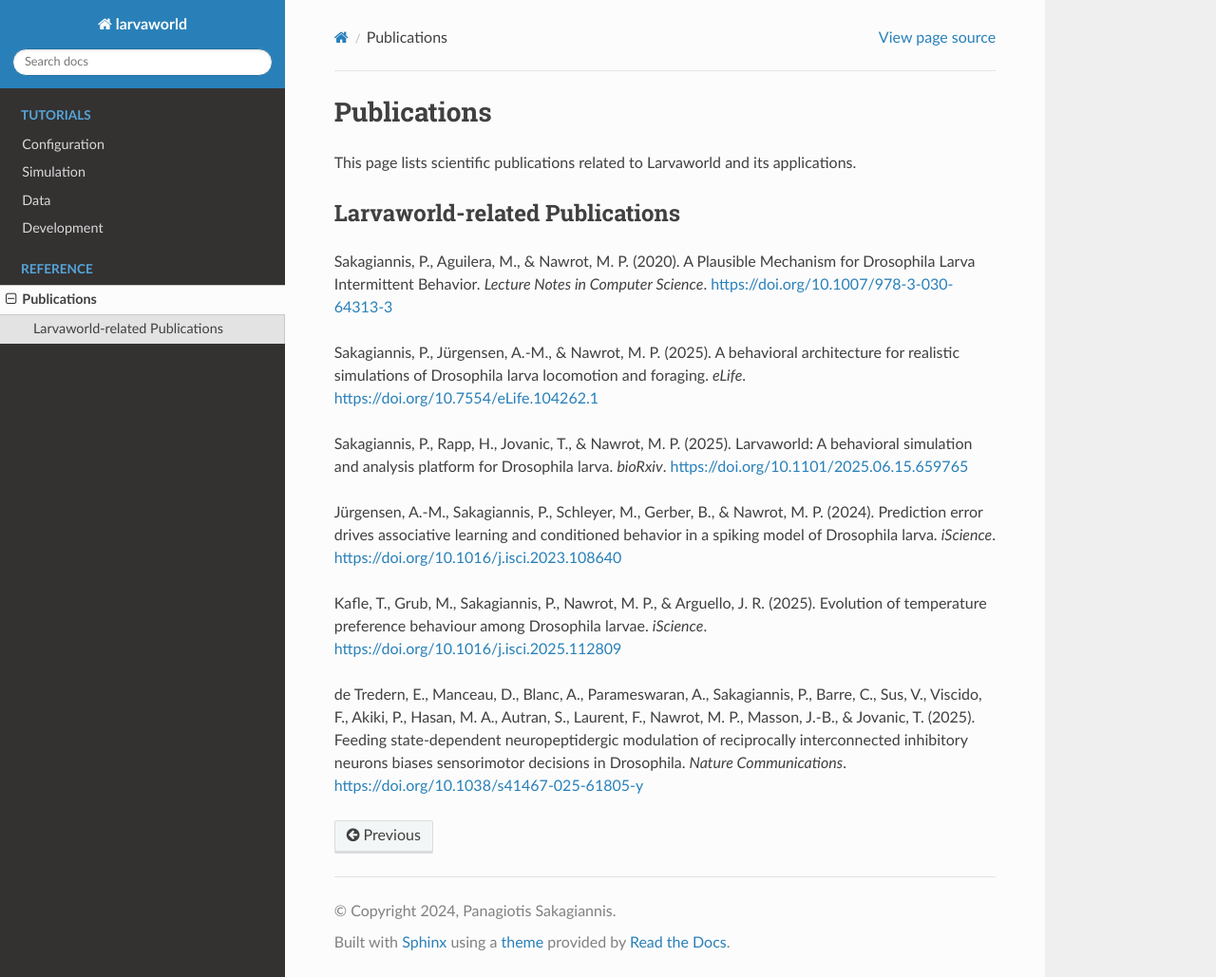
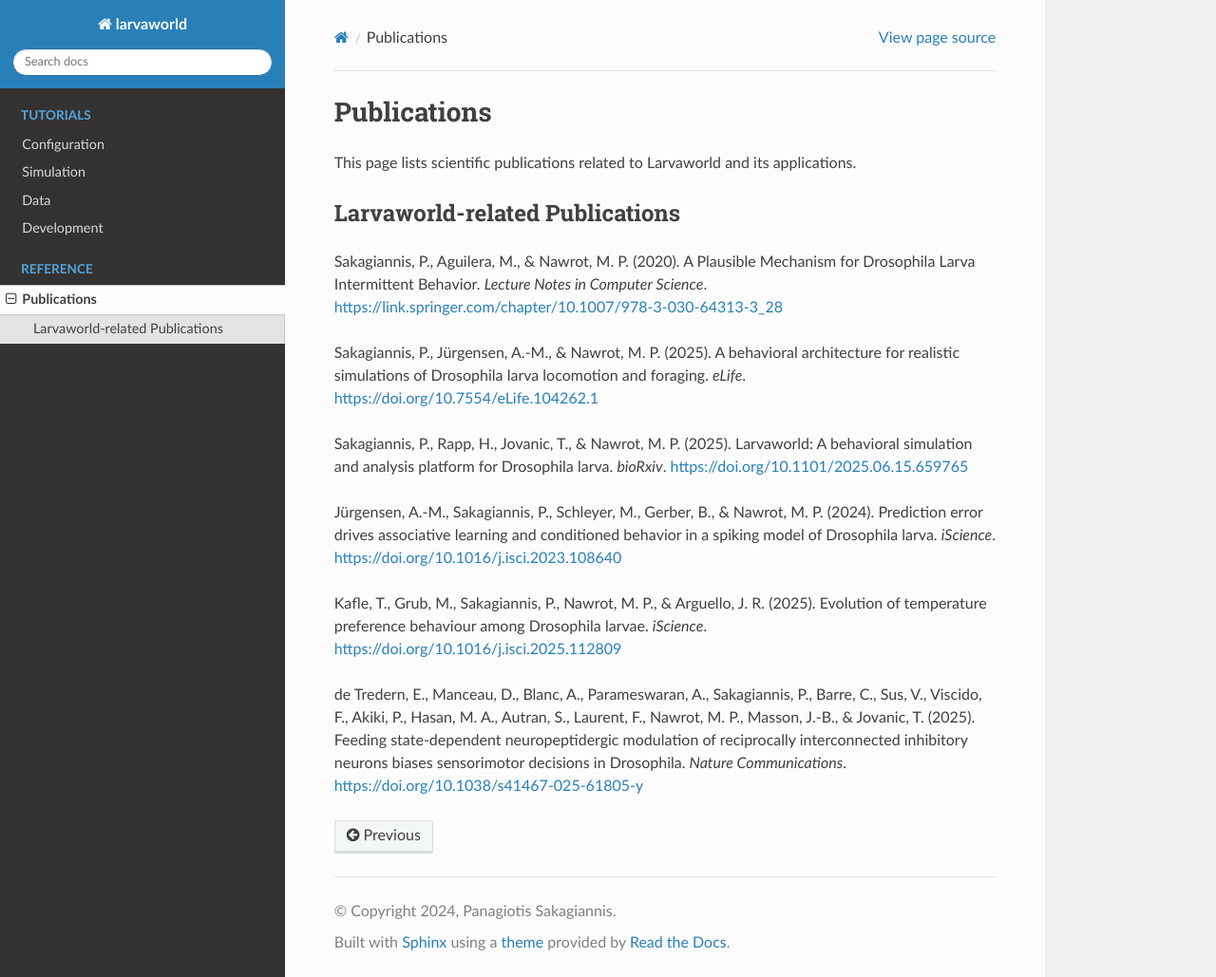
Before and after one commit to nawrotlab/larvaworld, a Sphinx documentation site: the page built from docs/publications.rst, in a window 1280 px wide and 1029 px high. Shown: the whole window at 95% size. Built offline with Sphinx 7.4.7 and the Read the Docs theme 3.1.0, drawn with Linux system fonts in a browser that asks for light colours; pages that are not in the unit, such as notebooks, are missing from menus; some of the changed lines change nothing that is shown.

Commit message:
docs: update first publication link in publications page

```diff
--- a/docs/publications.rst
+++ b/docs/publications.rst
@@ -8,7 +8,7 @@
 Larvaworld-related Publications
 --------------------------------
 
-Sakagiannis, P., Aguilera, M., & Nawrot, M. P. (2020). A Plausible Mechanism for Drosophila Larva Intermittent Behavior. *Lecture Notes in Computer Science*. https://doi.org/10.1007/978-3-030-64313-3
+Sakagiannis, P., Aguilera, M., & Nawrot, M. P. (2020). A Plausible Mechanism for Drosophila Larva Intermittent Behavior. *Lecture Notes in Computer Science*. https://link.springer.com/chapter/10.1007/978-3-030-64313-3_28
 
 Sakagiannis, P., Jürgensen, A.-M., & Nawrot, M. P. (2025). A behavioral architecture for realistic simulations of Drosophila larva locomotion and foraging. *eLife*. https://doi.org/10.7554/eLife.104262.1
 
```
